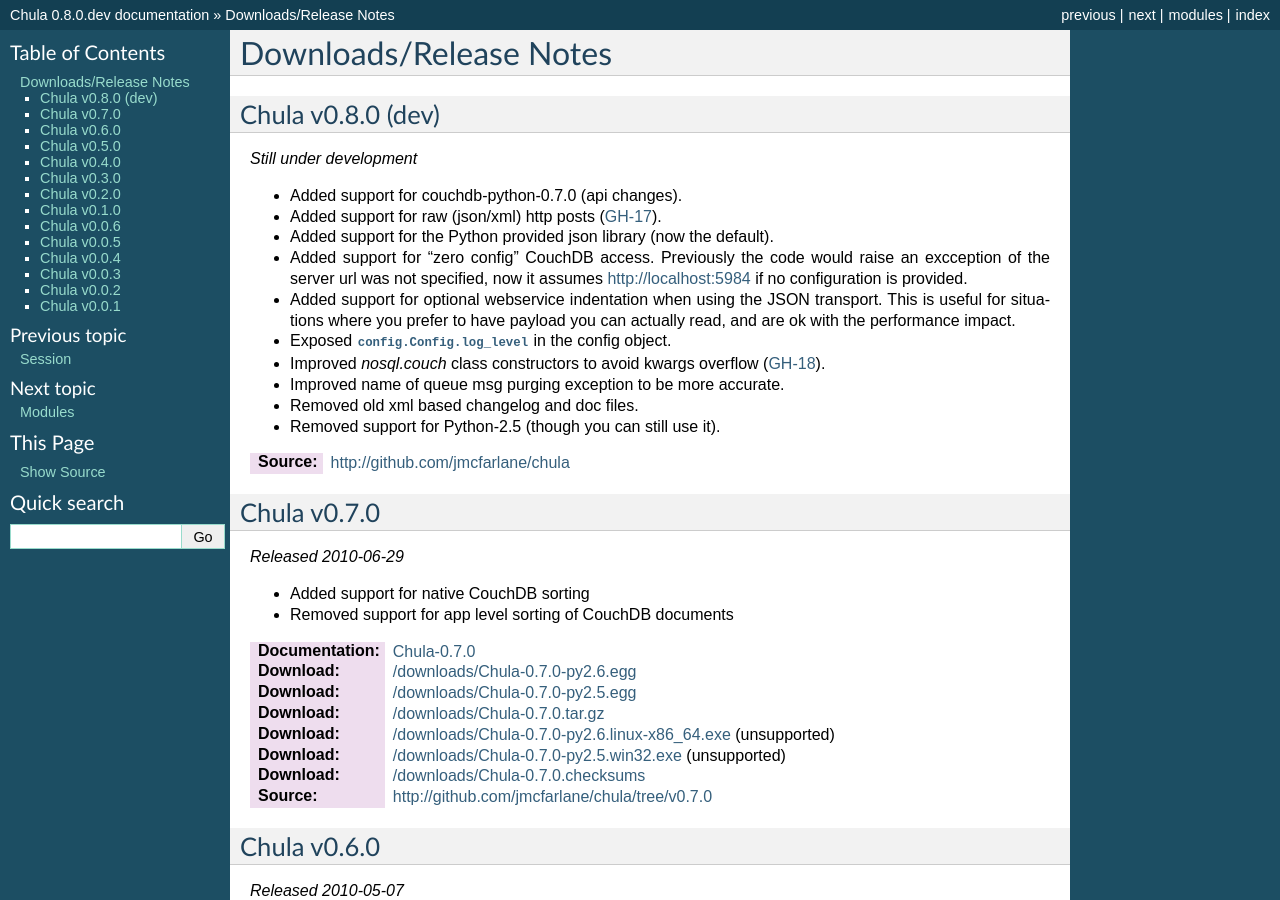
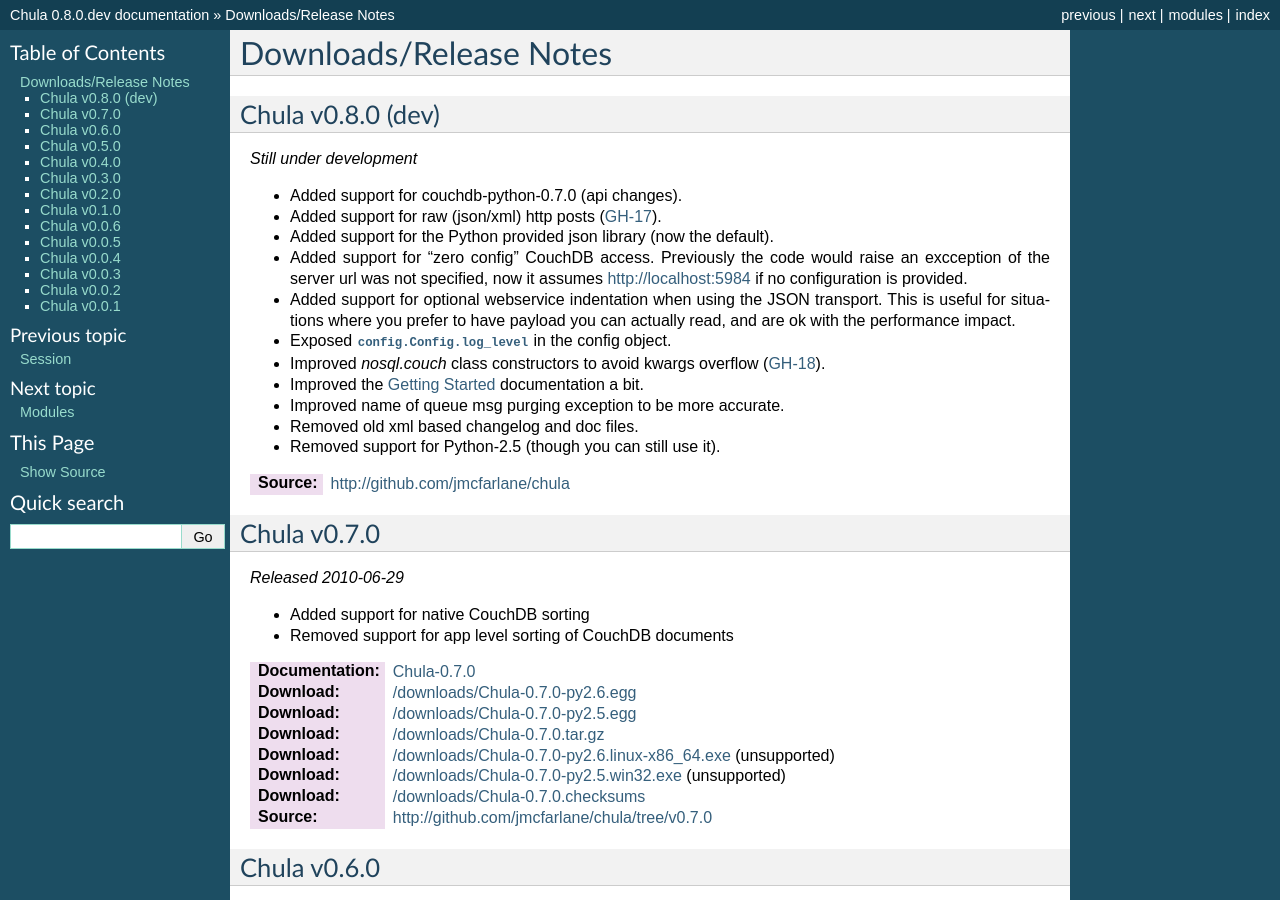
Before and after one commit to jmcfarlane/chula, a Sphinx documentation site: the page built from docs/changelog.rst, in a window 1280 px wide and 900 px high. Built offline with Sphinx 7.4.7, drawn with Linux system fonts in a browser that asks for light colours.

Commit message:
Updated changelog - nearing release of 0.8.0

```diff
--- a/docs/changelog.rst
+++ b/docs/changelog.rst
@@ -23,6 +23,7 @@
 * Exposed :attr:`config.Config.log_level` in the config object.
 * Improved `nosql.couch` class constructors to avoid kwargs overflow
   (`GH-18 <http://github.com/jmcfarlane/chula/issues#issue/18>`_).
+* Improved the :doc:`getting_started` documentation a bit.
 * Improved name of queue msg purging exception to be more accurate.
 * Removed old xml based changelog and doc files.
 * Removed support for Python-2.5 (though you can still use it).
```
